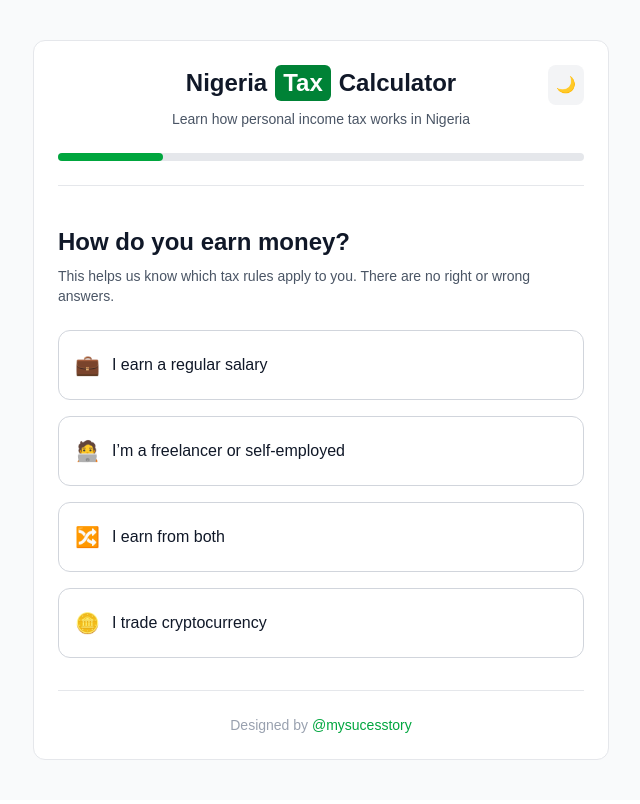
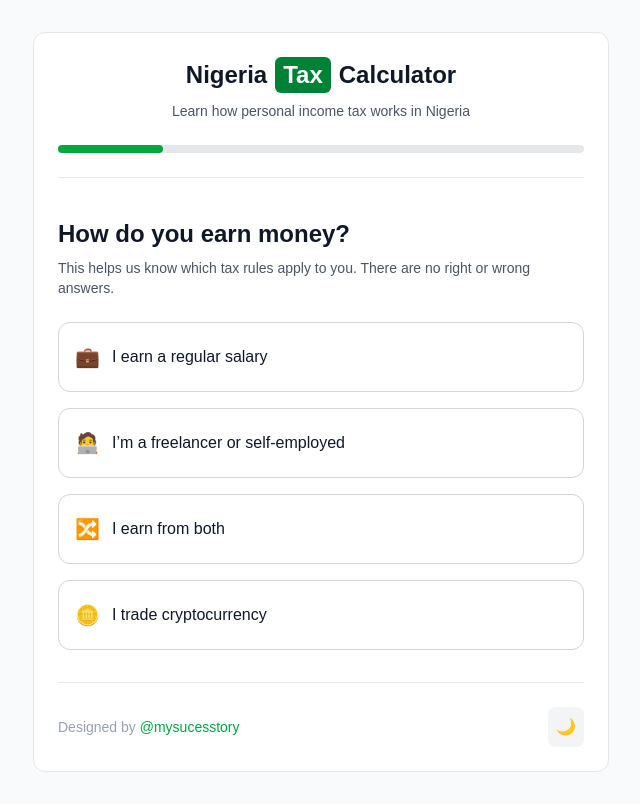
Before and after one commit to kerkland/Nigerian-Tax-Calculator, a Next.js app: page /calculator in a window 1280 px wide. Shown: the whole page, without its empty margins (319-959 px from the left). Built offline with nearby package versions, Linux system fonts and the light colour scheme.

Commit message:
Move dark mode toggle to footer

```diff
--- a/app/calculator/page.tsx
+++ b/app/calculator/page.tsx
@@ -247,18 +247,7 @@ export default function CalculatorPage() {
   return (
     <div className={`min-h-screen flex items-center justify-center py-8 px-4 transition-colors ${isDarkMode ? "bg-gray-900" : "bg-gray-50"}`}>
       <div className={`w-full max-w-xl rounded-xl p-6 transition-colors ${isDarkMode ? "bg-gray-800 border-gray-700" : "bg-white border-gray-200"} border`}>
-        <div className="mb-10 text-center relative">
-          {/* Dark mode toggle */}
-          <button
-            onClick={toggleDarkMode}
-            className={`absolute top-0 right-0 p-2 rounded-lg transition-colors no-print ${isDarkMode
-              ? "bg-gray-700 hover:bg-gray-600 text-yellow-400"
-              : "bg-gray-100 hover:bg-gray-200 text-gray-600"
-              }`}
-            aria-label="Toggle dark mode"
-          >
-            {isDarkMode ? "☀️" : "🌙"}
-          </button>
+        <div className="mb-10 text-center">
 
           {/* Title */}
           <h2 className="text-2xl font-bold flex justify-center items-center gap-2">
@@ -991,8 +980,8 @@ export default function CalculatorPage() {
                       window.open(`https://x.com/intent/tweet?text=${encodeURIComponent(tweetText)}&url=${encodeURIComponent(url)}`, '_blank');
                     }}
                     className={`px-4 py-3 rounded-lg font-medium border transition ${isDarkMode
-                        ? "bg-gray-700 border-gray-600 text-gray-100 hover:bg-gray-600"
-                        : "bg-white border-gray-300 text-gray-700 hover:bg-gray-50"
+                      ? "bg-gray-700 border-gray-600 text-gray-100 hover:bg-gray-600"
+                      : "bg-white border-gray-300 text-gray-700 hover:bg-gray-50"
                       }`}
                   >
                     Share on 𝕏
@@ -1099,7 +1088,7 @@ export default function CalculatorPage() {
         )}
 
         {/* Footer */}
-        <div className={`mt-8 pt-6 border-t text-center ${isDarkMode ? "border-gray-700" : "border-gray-200"}`}>
+        <div className={`mt-8 pt-6 border-t flex items-center justify-between ${isDarkMode ? "border-gray-700" : "border-gray-200"}`}>
           <p className={`text-sm ${isDarkMode ? "text-gray-500" : "text-gray-400"}`}>
             Designed by{" "}
             <a
@@ -1111,6 +1100,18 @@ export default function CalculatorPage() {
               @mysucesstory
             </a>
           </p>
+
+          {/* Dark mode toggle */}
+          <button
+            onClick={toggleDarkMode}
+            className={`p-2 rounded-lg transition-colors no-print ${isDarkMode
+              ? "bg-gray-700 hover:bg-gray-600 text-yellow-400"
+              : "bg-gray-100 hover:bg-gray-200 text-gray-600"
+              }`}
+            aria-label="Toggle dark mode"
+          >
+            {isDarkMode ? "☀️" : "🌙"}
+          </button>
         </div>
 
       </div>
```
